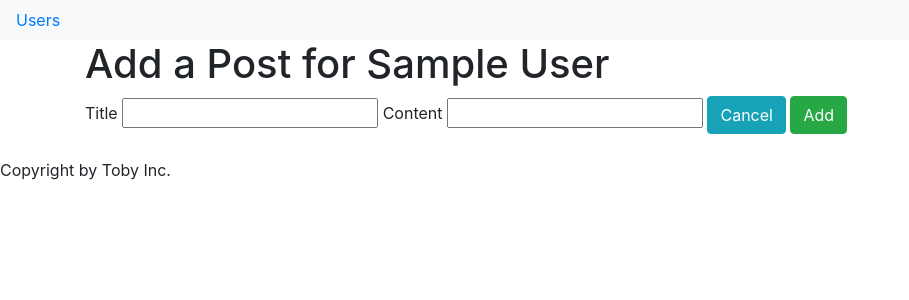
After one commit to ConnorDieck/bogly, a Flask app: page /users/1/posts/new in a window 1280 px wide. The commit adds this page. Shown: the top 300 px of the page, without its empty margins (0-909 px from the left). Run offline with Flask 2, Linux system fonts and the light colour scheme; tables that the repository leaves empty hold one stand-in row (values such as "Sample post"); some libraries are stand-ins or nearby versions.

Commit message:
Added post add form, post edit form, and a page for post details

```diff
--- a/app.py
+++ b/app.py
@@ -1,7 +1,7 @@
 """Blogly application."""
 
 from flask import Flask, request, redirect, render_template
-from models import db, connect_db, User
+from models import db, connect_db, User, Post
 
 app = Flask(__name__)
 app.config['SQLALCHEMY_DATABASE_URI'] = 'postgresql:///blogly'
@@ -30,13 +30,13 @@ def list_users():
     return render_template("list.html", users=users)
 
 @app.route('/users/new')
-def show_add():
+def show_add_user():
     """Show an add form for users"""
 
     return render_template("new-user.html")
 
 @app.route('/users/new', methods=["POST"])
-def process_add():
+def process_add_user():
     """Processes the add form, adding a new user and going back to /users"""
 
     first_name = request.form["first-name"]
@@ -54,10 +54,11 @@ def show_user(user_id):
     """Shows information about given user"""
 
     user = User.query.get_or_404(user_id)
-    return render_template("detail.html", user=user)
+    posts = user.posts
+    return render_template("detail.html", user=user, posts=posts)
 
 @app.route('/users/<int:user_id>/edit')
-def show_edit(user_id):
+def show_user_edit(user_id):
     """Show the edit page for a user"""
 
     user = User.query.get_or_404(user_id)
@@ -72,8 +73,6 @@ def process_edit(user_id):
     first_name = request.form["first-name"]
     last_name = request.form["last-name"]
     url = request.form["img-url"]
-
-    print(f"HERE'S THE URL: {url}!!!!")
 
     user.first_name = first_name
     user.last_name = last_name
@@ -90,3 +89,55 @@ def delete_user(user_id):
     User.query.filter(User.id == user_id).delete()
     db.session.commit()
     return redirect('/users')
+
+@app.route('/users/<int:user_id>/posts/new')
+def show_post_form(user_id):
+    """Shows form to add post for given user"""
+
+    user = User.query.get_or_404(user_id)
+
+    return render_template("post-form.html", user=user)
+
+@app.route('/users/<int:user_id>/posts/new', methods=["POST"])
+def process_newpost(user_id):
+    """Calculates form data to add post"""
+
+    title = request.form["title"]
+    content = request.form["content"]
+
+    post = Post(title=title, content=content)
+
+    db.session.add(post)
+    db.session.commit()
+
+    return redirect('/users/<int:user_id>')
+
+@app.route('/posts/<int:post_id>')
+def show_post(post_id):
+    """Show specified post"""
+
+    post = Post.query.get_or_404(post_id)
+
+    return render_template("post-detail.html", post=post)
+
+@app.route('/posts/<int:post_id>/edit')
+def show_post_edit_form(post_id):
+    """Show the edit page for a user"""
+
+    post = Post.query.get_or_404(post_id)
+
+    return render_template("edit-post.html", post=post)
+
+# @app.route('/posts/<int:post_id>/edit', methods=["POST"])
+# def process_edit(post_id):
+#     """Process the edit page for a user"""
+
+#     title = request.form["title"]
+#     content = request.form["content"]
+
+#     post = Post(title=title, content=content)
+
+#     db.session.add(post)
+#     db.session.commit()
+
+#     return redirect('/posts/<int:post_id>')
--- a/templates/base.html
+++ b/templates/base.html
@@ -12,8 +12,10 @@
     </nav>
 
     <main id="content">
+        <div class="container">
+            {% block content %}BODY CONTENT GOES HERE{% endblock %}
+        </div>
 
-        {% block content %}BODY CONTENT GOES HERE{% endblock %}
         <br>
         <footer>Copyright by Toby Inc.</footer>
     </main>
--- /dev/null
+++ b/templates/post-form.html
@@ -0,0 +1,17 @@
+{% extends 'base.html' %}
+{% block title %}Blogly{% endblock %}
+
+{% block content %}
+    <h1>Add a Post for {{user.first_name}} {{user.last_name}}</h1>
+
+    <form action="/users/{{user.id}}/new" method="POST">
+        <label for="title">Title</label>
+        <input type="text" name="title">
+        <label for="content">Content</label>
+        <input type="text" name="content">
+
+        <a href="/users/{{user.id}}" class="btn btn-info">Cancel</a>
+        <button class="btn btn-success">Add</button>
+    </form>
+
+{% endblock %}
```
Also changed, not shown: models.py (+19 -0 lines), seed.py (added, +25 -0 lines), templates/detail.html (+10 -0 lines), templates/edit-post.html (added, +20 -0 lines), templates/post-detail.html (added, +13 -0 lines).
